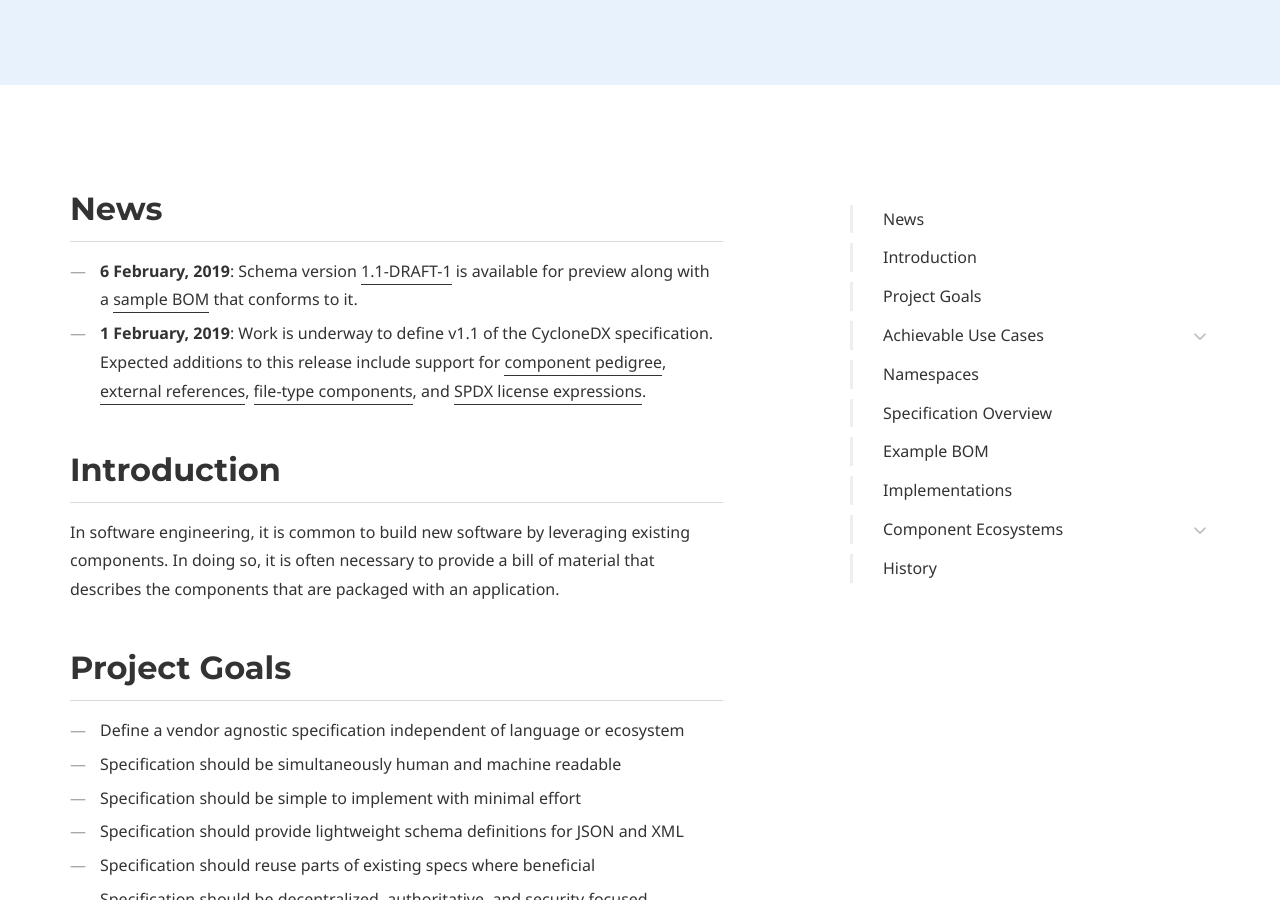
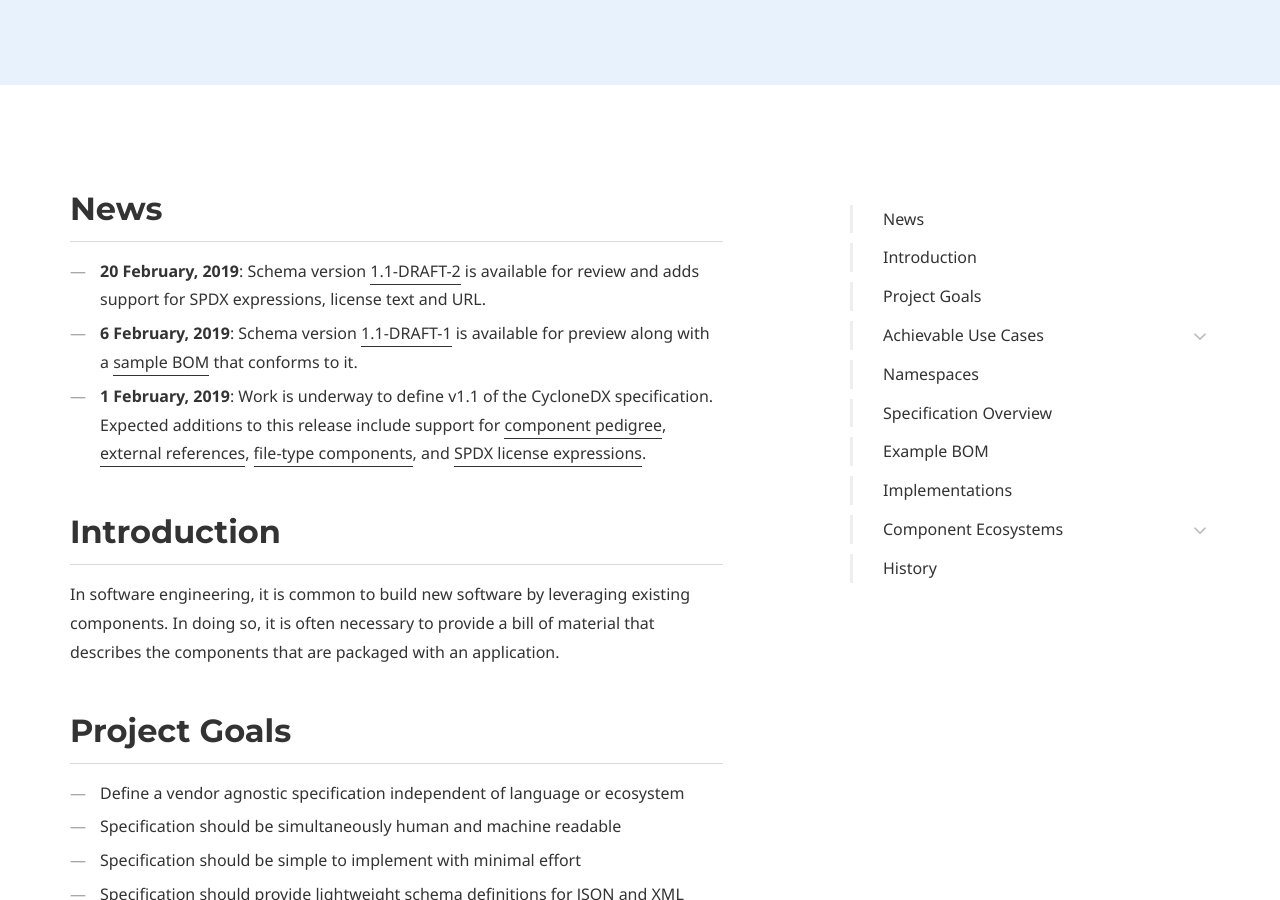
Before and after one commit to CycloneDX/cyclonedx.org, a Jekyll site: the page built from index.md, in a window 1280 px wide and 900 px high, scrolled down 463 px. Built offline with Jekyll 4.4.1, drawn with Linux system fonts in a browser that asks for light colours; some web fonts are replaced.

Commit message:
Added news item

```diff
--- a/index.md
+++ b/index.md
@@ -17,6 +17,7 @@ micro_nav: false
 ---
 
 ## News
+* **20 February, 2019**: Schema version [1.1-DRAFT-2](https://cyclonedx.org/schema/bom-1.1-DRAFT-2.xsd) is available for review and adds support for SPDX expressions, license text and URL.
 * **6 February, 2019**: Schema version [1.1-DRAFT-1](https://cyclonedx.org/schema/bom-1.1-DRAFT-1.xsd) is available for preview along with a [sample BOM](https://github.com/CycloneDX/specification/blob/master/examples/1.1-draft/bom.xml) that conforms to it.
 * **1 February, 2019**: Work is underway to define v1.1 of the CycloneDX specification. Expected additions to this
 release include support for [component pedigree](https://github.com/CycloneDX/specification/issues/6),
```
